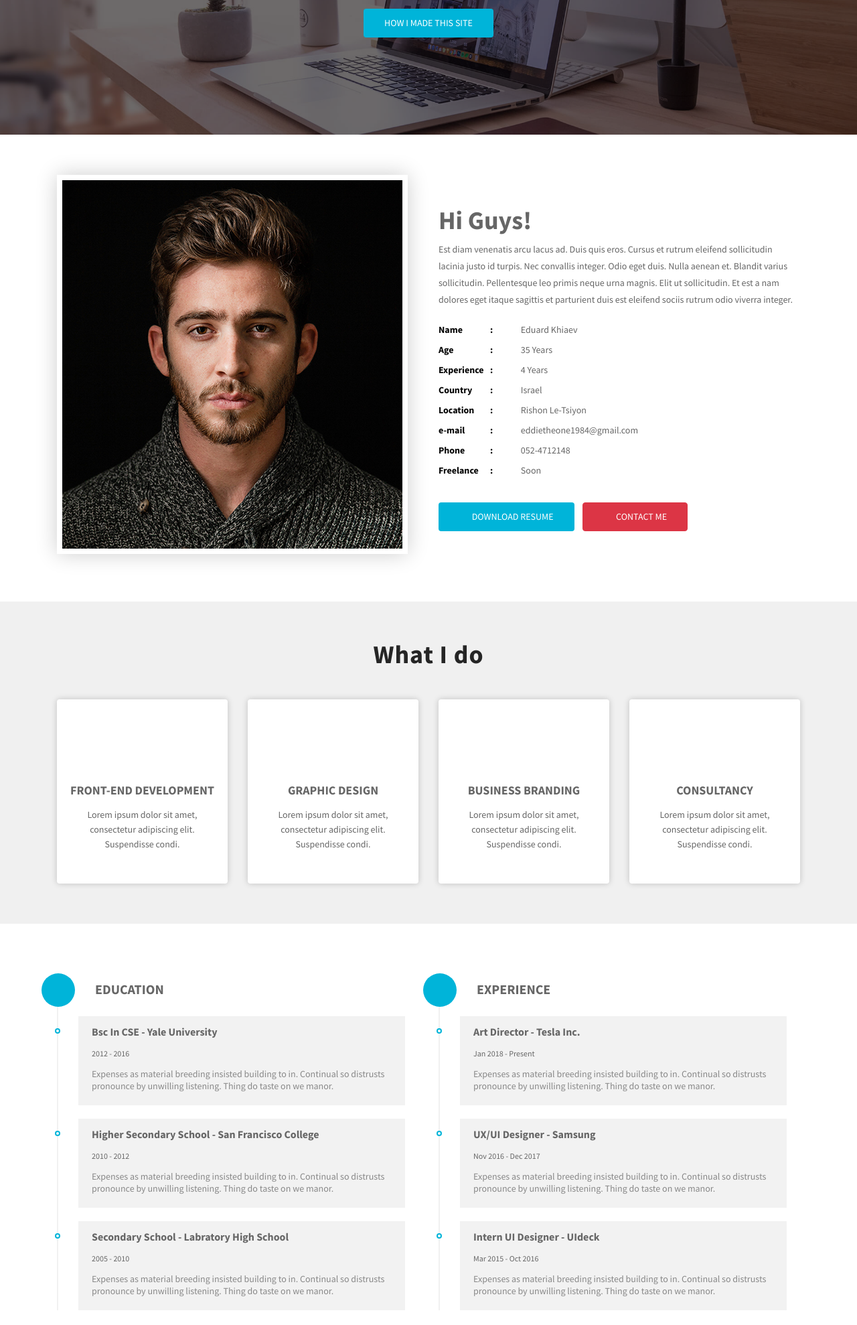
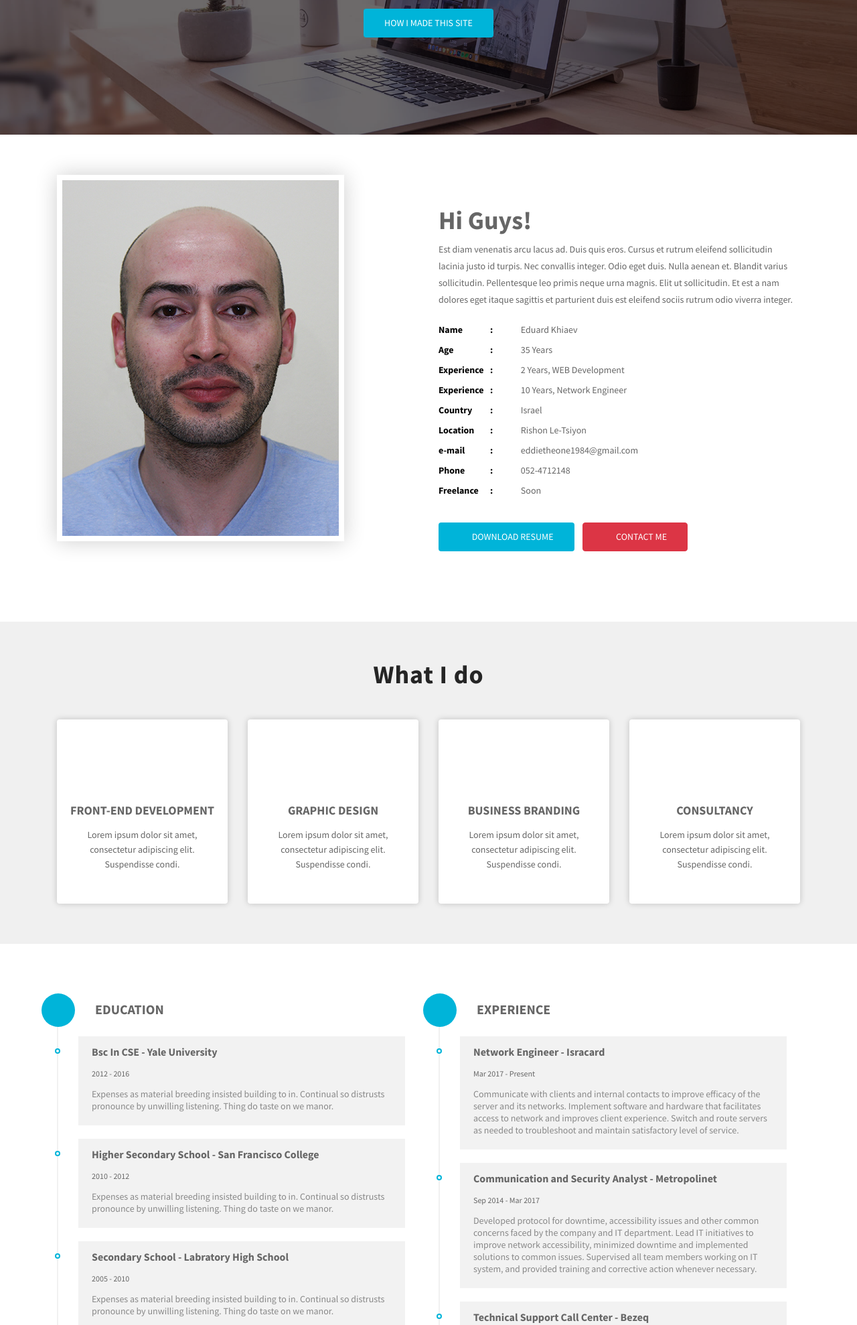
Before and after one commit to eduardkh/dj-cv-site, a Django app: page / in a window 1280 px wide. Shown: the part 476-2454 px from the top of the page at 67% size. Run offline with Django 3.2, Linux system fonts and the light colour scheme; some libraries are stand-ins or nearby versions; some web fonts are replaced.

Commit message:
add sample EXPERIENCE and picture

```diff
--- a/rpi/cv/templates/index.html
+++ b/rpi/cv/templates/index.html
@@ -165,7 +165,8 @@
               <ul class="admin-profile">
                 <li><span class="pro-title"> Name </span> <span class="pro-detail">{{ name }}</span></li>
                 <li><span class="pro-title"> Age </span> <span class="pro-detail">{{ age }} Years</span></li>
-                <li><span class="pro-title"> Experience </span> <span class="pro-detail">4 Years</span></li>
+                <li><span class="pro-title"> Experience </span> <span class="pro-detail">2 Years, WEB Development</span></li>
+                <li><span class="pro-title"> Experience </span> <span class="pro-detail">10 Years, Network Engineer</span></li>
                 <li><span class="pro-title"> Country </span> <span class="pro-detail">{{ country }}</span></li>
                 <li><span class="pro-title"> Location </span> <span class="pro-detail">{{ location }}</span></li>
                 <li><span class="pro-title"> e-mail </span> <span class="pro-detail">{{ eMail }}</span></li>
@@ -287,26 +288,23 @@
               </li>
               <li>
                 <div class="content-text">
-                  <h3 class="line-title">Art Director - Tesla Inc.</h3>
-                  <span>Jan 2018 - Present</span>
-                  <p class="line-text">Expenses as material breeding insisted building to in. Continual so distrusts
-                    pronounce by unwilling listening. Thing do taste on we manor.</p>
+                  <h3 class="line-title">{{ experienceTitle3 }}</h3>
+                  <span>{{ experienceDate3 }}</span>
+                  <p class="line-text">{{ experiencText3 }}</p>
                 </div>
               </li>
               <li>
                 <div class="content-text">
-                  <h3 class="line-title">UX/UI Designer - Samsung</h3>
-                  <span>Nov 2016 - Dec 2017</span>
-                  <p class="line-text">Expenses as material breeding insisted building to in. Continual so distrusts
-                    pronounce by unwilling listening. Thing do taste on we manor.</p>
+                  <h3 class="line-title">{{ experienceTitle2 }}</h3>
+                  <span>{{ experienceDate2 }}</span>
+                  <p class="line-text">{{ experiencText2 }}</p>
                 </div>
               </li>
               <li>
                 <div class="content-text">
-                  <h3 class="line-title">Intern UI Designer - UIdeck</h3>
-                  <span>Mar 2015 - Oct 2016</span>
-                  <p class="line-text">Expenses as material breeding insisted building to in. Continual so distrusts
-                    pronounce by unwilling listening. Thing do taste on we manor.</p>
+                  <h3 class="line-title">{{ experienceTitle1 }}</h3>
+                  <span>{{ experienceDate1 }}</span>
+                  <p class="line-text">{{ experiencText1 }}</p>
                 </div>
               </li>
             </ul>
--- a/rpi/cv/views.py
+++ b/rpi/cv/views.py
@@ -19,6 +19,25 @@ def Homepage(request):
     eMail = 'eddietheone1984@gmail.com'
     phone = '052-4712148'
     freelance = 'Soon'
+    experienceTitle1 = 'Technical Support Call Center - Bezeq'
+    experienceDate1 = 'Dec 2008 - May 2014'
+    experiencText1 = '''
+Managed, maintained all major circuits and infrastructures that service client networks, and performed troubleshooting as necessary.
+    '''
+    experienceTitle2 = 'Communication and Security Analyst - Metropolinet'
+    experienceDate2 = 'Sep 2014 - Mar 2017'
+    experiencText2 = '''
+Developed protocol for downtime, accessibility issues and other common concerns faced by the company and IT department.
+Lead IT initiatives to improve network accessibility, minimized downtime and implemented solutions to common issues.
+Supervised all team members working on IT system, and provided training and corrective action whenever necessary.
+    '''
+    experienceTitle3 = 'Network Engineer - Isracard'
+    experienceDate3 = 'Mar 2017 - Present'
+    experiencText3 = '''
+Communicate with clients and internal contacts to improve efficacy of the server and its networks.
+Implement software and hardware that facilitates access to network and improves client experience.
+Switch and route servers as needed to troubleshoot and maintain satisfactory level of service.
+    '''
 
     context = {
         'title': title,
@@ -29,5 +48,14 @@ def Homepage(request):
         'eMail': eMail,
         'phone': phone,
         'freelance': freelance,
+        'experienceTitle1': experienceTitle1,
+        'experienceDate1': experienceDate1,
+        'experiencText1': experiencText1,
+        'experienceTitle2': experienceTitle2,
+        'experienceDate2': experienceDate2,
+        'experiencText2': experiencText2,
+        'experienceTitle3': experienceTitle3,
+        'experienceDate3': experienceDate3,
+        'experiencText3': experiencText3,
     }
     return render(request, 'index.html', context)
```
Also changed, not shown: rpi/static/img/about/about-1.jpg.
